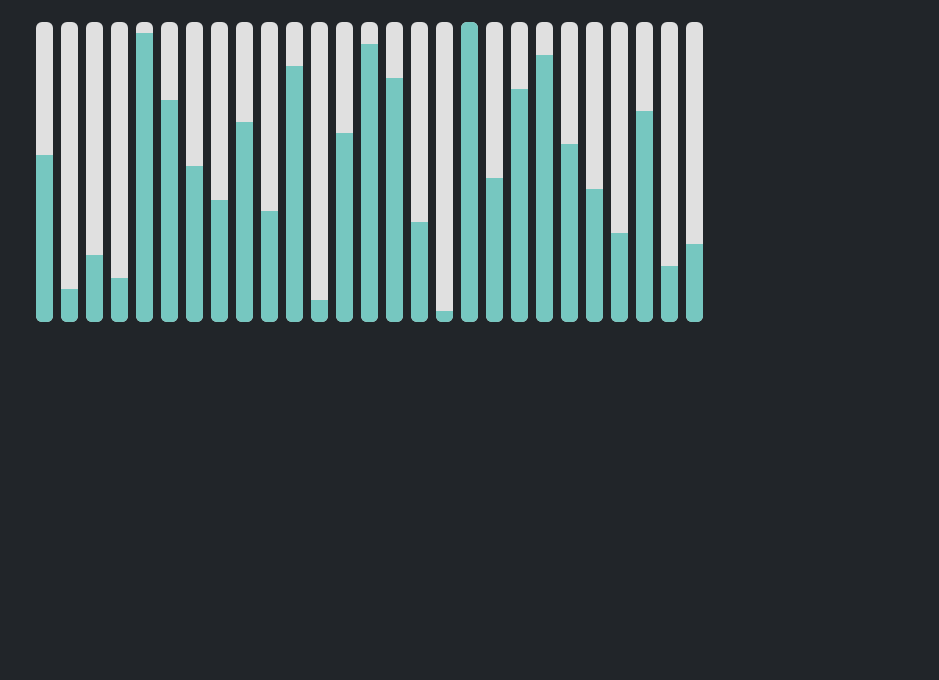
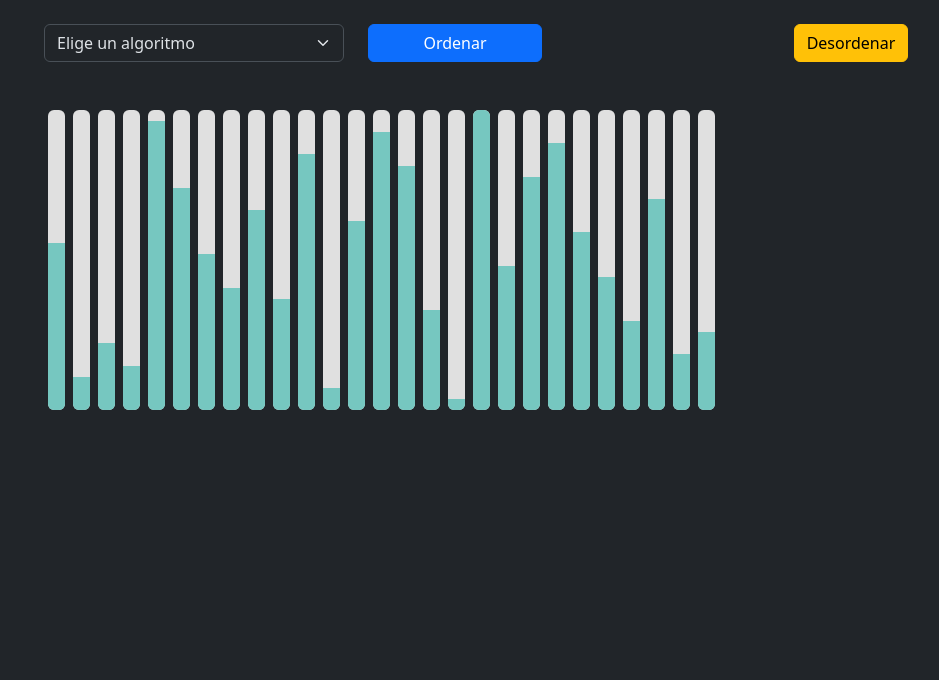
Before and after one commit to sogeking-pixel/algoritm-sort, a plain HTML site: page index.html in a window 1280 px wide. Shown: the part 120-800 px from the top of the page, without its empty margins (50-989 px from the left). Drawn offline with nearby package versions, Linux system fonts and the light colour scheme.

Commit message:
Se implemento los botones para ordenar y desordenar el arreglo Animacion cuando el elemento se esta comparando

```diff
--- a/index.html
+++ b/index.html
@@ -13,11 +13,42 @@
     <link rel="stylesheet" href="style.css" />
   </head>
   <body>
-    <div class="container">
-      <h1>Hola mundo</h1>
-      <button type="button" class="btn btn-primary my-4 me-0" onclick="ordenar()">Ordenar</button>
+    <div class="container mt-5">
+      <h1>Algoritmos de Ordenacion</h1>
+      <div class="container row my-4">
 
-      <div id="containerElements"></div>
+        <div class="col-6 my-4 d-flex">
+          <select class="form-select" aria-label="Default select example">
+            <option selected>Elige un algoritmo</option>
+            <option value="1">Burbuja</option>
+            <option value="1">Selecion</option>
+            <option value="2">Insersion</option>
+            <option value="3">Quicksort</option>
+            <option value="3">Merge sort</option>
+          </select>
+          <button
+            type="button"
+            class="btn btn-primary col-4 mx-4"
+            onclick="ordenar()"
+            id="button_ordenar"
+          >
+            Ordenar
+          </button>
+        </div>
+
+        <div class="col-6 my-4 d-flex">
+          <button
+            type="button"
+            class="btn btn-warning mx-auto"
+            onclick="desordenar()"
+            id="button_desordenar"
+          >
+            Desordenar
+          </button>
+        </div>
+      </div>
+
+      <div id="containerElements" class="container"></div>
     </div>
 
     <script src="index.js"></script>
--- a/index.js
+++ b/index.js
@@ -1,3 +1,6 @@
+const elements = document.getElementById("containerElements");
+const buttonOrdenar = document.getElementById("button_ordenar");
+const buttonDesordenar = document.getElementById("button_desordenar");
 function shuffle(array) {
   for (let i = array.length - 1; i >= 0; i--) {
     const j = Math.floor(Math.random() * (i + 1));
@@ -5,7 +8,6 @@ function shuffle(array) {
   }
   return array;
 }
-const elements = document.getElementById("containerElements");
 let progressBars = "";
 let cant = 27;
 let height = 100 / cant;
@@ -33,7 +35,8 @@ function ordenar() {
   let array = shuffledArray.slice(); // Copia del array para no modificar el original
   let i = 0;
   let j = 0;
-
+  buttonOrdenar.disabled = true;;
+  buttonDesordenar.disabled = true;;
   function step() {
     if (i < cant) {
       if (j < cant) {
@@ -49,7 +52,9 @@ function ordenar() {
       setTimeout(step, 20); // Ajusta el tiempo de espera según sea necesario
       }
     else {
-        ordenado(array);
+      ordenado(array);
+
+      buttonDesordenar.disabled = false;
       }
 
   }
@@ -89,3 +94,24 @@ function ordenado(array) {
   }
   elements.innerHTML = progressBars;
 }
+
+
+function desordenar() {
+  if (buttonOrdenar.disabled) {
+    buttonOrdenar.disabled = false;
+  }
+
+  shuffledArray = shuffle(arrayEelement);
+  let num;
+  progressBars = "";
+  for (let i = 0; i < shuffledArray.length; i++) {
+    num = shuffledArray[i];
+    progressBars += `<div class="progress mx-1" role="progressbar" aria-label="Basic example" aria-valuenow="${
+      height * num
+    }" aria-valuemin="0" aria-valuemax="100" >
+    <div class="progress-bar" style="height: ${height * num}%"></div>
+</div>`;
+  }
+  elements.innerHTML = progressBars;
+
+}
--- a/style.css
+++ b/style.css
@@ -16,9 +16,10 @@
   background-color: red; /* Color para la barra i */
 }
 
-.highlight-current .progress-bar {
-  background-color: blue; /* Color para la barra j */
+.highlight-current {
+  transform: scaleY(1.06);
 }
+
 
 .highlight-comp .progress-bar {
   background-color: rgb(74, 160, 103); /* Color para la barra j */
```
